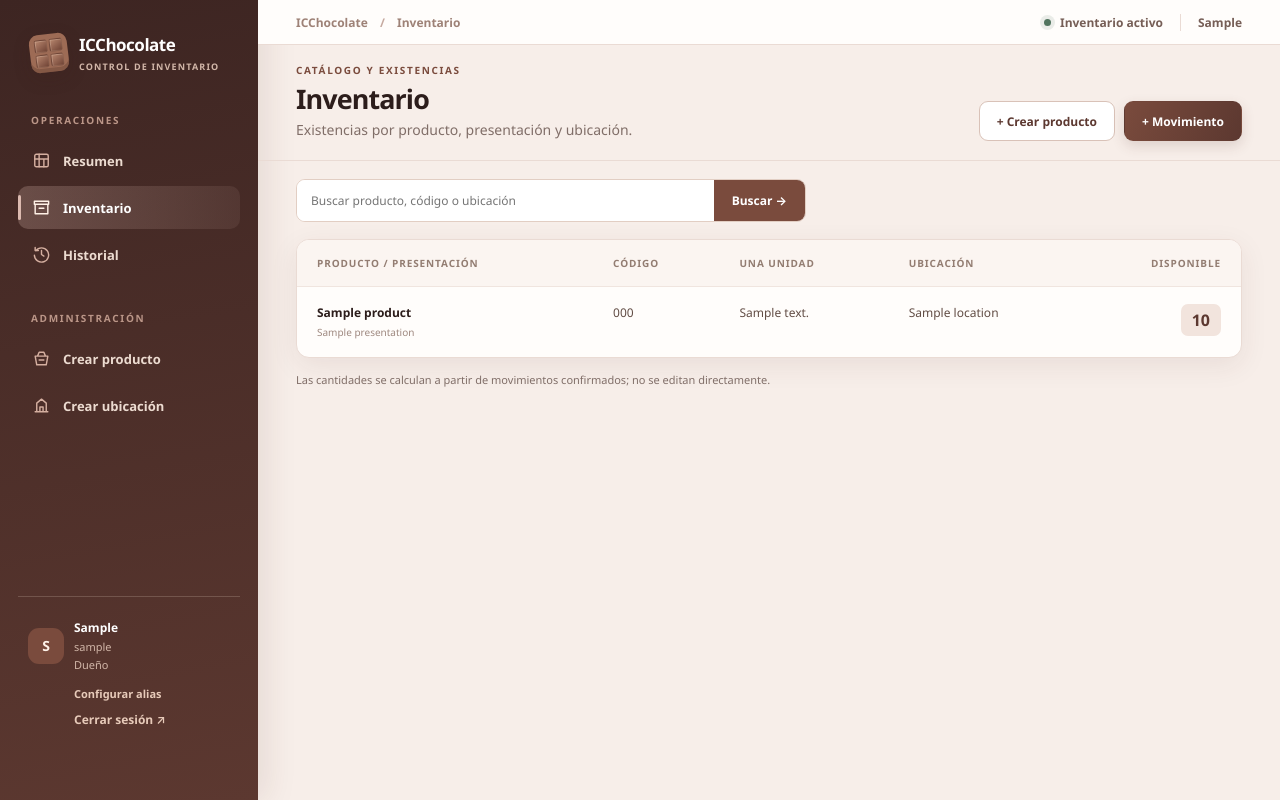
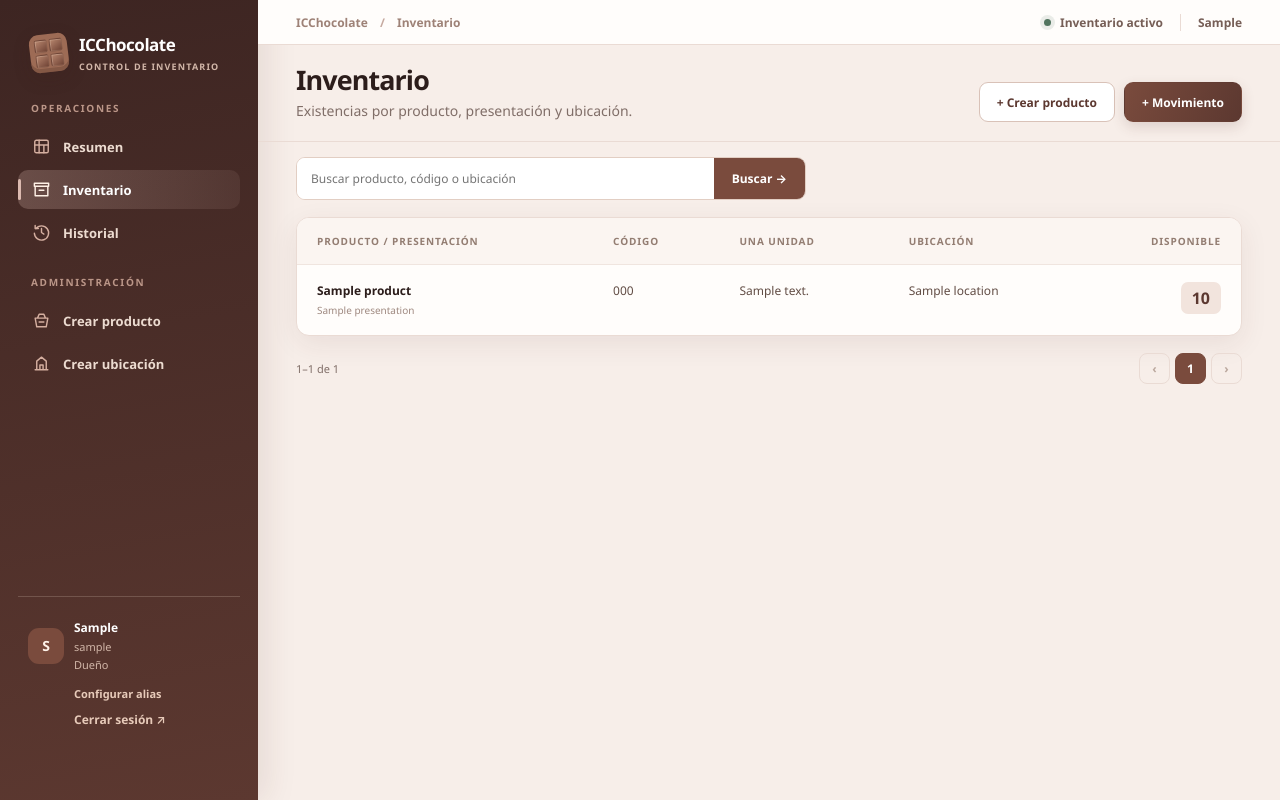
Before and after one commit to Miguel-ACD/ICChocolate, a Django app: page /inventario/ in a window 1280 px wide. Run offline with Django 5.2, Linux system fonts and the light colour scheme; a user stored in the database is signed in; tables that the repository leaves empty hold one stand-in row (values such as "Sample post").

Commit message:
Compact dashboard and add paginated inventory views

```diff
--- a/inventory/static/inventory/style.css
+++ b/inventory/static/inventory/style.css
@@ -65,6 +65,7 @@ button { cursor: pointer; }
 .section-heading { display: flex; align-items: end; justify-content: space-between; gap: 16px; margin: 26px 0 12px; }
 .section-heading.first-section { margin-top: 0; }
 .section-heading h2 { margin: 4px 0 0; font-size: 18px; letter-spacing: -.35px; }
+.heading-note { color: var(--muted); font-size: 11px; font-weight: 600; margin-left: 7px; }
 .text-link { color: var(--cocoa); font-size: 12px; font-weight: 700; }
 .stats { display: grid; grid-template-columns: repeat(3, minmax(0,1fr)); gap: 12px; }
 .stat, .panel { background: var(--surface); border: 1px solid var(--line); border-radius: 13px; box-shadow: var(--shadow); }
@@ -75,6 +76,7 @@ button { cursor: pointer; }
 .stat strong { display: block; color: var(--ink); font-size: 24px; letter-spacing: -.7px; margin: 1px 0; }
 .stat small { color: #a99389; font-size: 10px; }
 .table-panel { overflow-x: auto; }
+.table-panel th { position: sticky; top: 0; z-index: 1; }
 table { border-collapse: collapse; width: 100%; min-width: 650px; }
 th { text-align: left; color: #937d72; font-size: 10px; text-transform: uppercase; letter-spacing: .9px; font-weight: 800; background: #fbf5f1; padding: 16px 20px; white-space: nowrap; }
 td { border-top: 1px solid #f0e5df; padding: 17px 20px; color: #624d45; font-size: 12px; line-height: 1.5; vertical-align: top; }
@@ -88,13 +90,18 @@ td small { display: block; color: #9e887f; margin-top: 3px; }
 .tag-compra, .tag-inicial { background: #e7f7f0; color: #197451; }
 .tag-venta, .tag-merma { background: #fff1e9; color: #a3572c; }
 .tag-traslado { background: #eee9f2; color: #756481; }
-.roadmap-note { display: flex; align-items: start; gap: 13px; margin-top: 25px; padding: 15px 18px; background: #f4e7df; border: 1px solid #ead4c8; border-radius: 10px; color: #775f54; font-size: 12px; line-height: 1.5; }
-.roadmap-note strong { color: #5c3830; white-space: nowrap; }
 .searchbar { display: flex; max-width: 510px; min-height: 43px; background: white; border: 1px solid #e2cec3; border-radius: 9px; overflow: hidden; margin-bottom: 17px; }
 .searchbar:focus-within { border-color: var(--cocoa); box-shadow: 0 0 0 3px rgba(122,75,61,.12); }
 .searchbar input { flex: 1; min-width: 0; border: 0; outline: 0; padding: 11px 14px; font-size: 12px; }
 .searchbar button { border: 0; background: var(--cocoa); color: white; padding: 0 18px; font-size: 12px; font-weight: 700; }
 .help-note { color: #806e68; font-size: 11px; margin: 14px 0 0; }
+.pagination { display: flex; align-items: center; justify-content: space-between; gap: 14px; min-height: 40px; margin-top: 12px; }
+.page-summary { color: var(--muted); font-size: 11px; }
+.page-buttons { display: flex; align-items: center; flex-wrap: wrap; gap: 5px; }
+.page-buttons a, .page-buttons span { min-width: 31px; height: 31px; display: inline-grid; place-items: center; padding: 0 6px; border: 1px solid var(--line); border-radius: 8px; background: var(--surface); color: var(--cocoa); font-size: 12px; font-weight: 700; }
+.page-buttons a:hover { background: #f3e4dd; }
+.page-buttons .current { color: white; background: var(--cocoa); border-color: var(--cocoa); }
+.page-buttons .disabled, .page-buttons .ellipsis { color: #bba89e; background: transparent; }
 .form-panel { padding: 29px; }
 .form-panel.narrow { max-width: 650px; }
 .form-stack { display: grid; gap: 18px; }
@@ -105,9 +112,10 @@ td small { display: block; color: #9e887f; margin-top: 3px; }
 .form-error, .message.error { background: #fff0ed; border: 1px solid #f6d8d1; color: #9a3832; padding: 12px 15px; border-radius: 9px; font-size: 12px; }
 .message.success { background: #e7f7f0; border: 1px solid #cdebdc; color: #207452; padding: 12px 15px; border-radius: 9px; font-size: 12px; }
 .messages { margin-bottom: 20px; }
-.modal-backdrop { position: fixed; inset: 0; z-index: 20; display: grid; place-items: center; padding: 22px; }
+.modal-backdrop { position: fixed; inset: 0; z-index: 20; display: grid; place-items: center; padding: 36px; }
 .modal-shade { position: absolute; inset: 0; background: rgba(39, 22, 19, .62); }
-.modal-card { position: relative; z-index: 1; width: min(640px, 100%); max-height: calc(100vh - 44px); overflow-y: auto; background: var(--surface); border-radius: 16px; padding: 26px 30px 30px; box-shadow: 0 28px 70px rgba(31, 15, 12, .3); }
+.modal-card { position: relative; z-index: 1; width: min(640px, 100%); max-height: calc(100dvh - 72px); overflow-y: auto; scrollbar-width: thin; background: var(--surface); border: 1px solid #eadbd4; border-radius: 18px; padding: 26px 30px 30px; box-shadow: 0 28px 70px rgba(31, 15, 12, .3); }
+.location-modal { width: min(490px, 100%); }
 .modal-header { display: flex; align-items: start; justify-content: space-between; gap: 18px; margin-bottom: 22px; }
 .modal-header h2 { margin: 5px 0 4px; font-size: 26px; letter-spacing: -.5px; }
 .modal-header p { margin: 0; color: var(--muted); font-size: 12px; line-height: 1.5; }
@@ -148,4 +156,28 @@ td small { display: block; color: #9e887f; margin-top: 3px; }
 .login-footer { color: #a38b80; font-size: 11px; border-top: 1px solid var(--line); margin-top: 31px; padding-top: 22px; text-align: center; }
 @media (max-width: 1100px) { .app-shell { grid-template-columns: 220px minmax(0,1fr); } .main { padding: 18px 25px 45px; } .topbar { padding: 0 25px; } .page-heading { padding-left: 25px; padding-right: 25px; } }
 @media (max-width: 800px) { .login-shell { grid-template-columns: 1fr; } .login-intro { min-height: 340px; padding: 28px; } .login-intro-content { padding: 50px 0 20px; } .intro-features, .login-intro-footer { display: none; } .chocolate-art { width: 155px; height: 125px; right: -30px; bottom: 18px; } .login-form-side { min-height: 400px; } .app-shell { grid-template-columns: 1fr; } .sidebar { gap: 0; padding-bottom: 20px; } .sidebar .nav-list { display: flex; flex-wrap: wrap; } .sidebar-section-label { margin-top: 18px; } .sidebar-bottom { display: none; } }
-@media (max-width: 620px) { .main { padding: 18px 16px 35px; } .topbar { padding: 0 16px; } .topbar-right { display: none; } .page-heading { padding: 14px 16px 18px; align-items: start; flex-direction: column; } .stats { grid-template-columns: 1fr; } .section-heading { align-items: start; flex-direction: column; } .confirm-grid { grid-template-columns: 1fr; } .roadmap-note { flex-direction: column; gap: 3px; } .modal-card { padding: 20px; } }
+@media (max-width: 620px) { .main { padding: 18px 16px 35px; } .topbar { padding: 0 16px; } .topbar-right { display: none; } .page-heading { padding: 14px 16px 18px; align-items: start; flex-direction: column; } .stats { grid-template-columns: 1fr; } .section-heading { align-items: start; flex-direction: column; } .confirm-grid { grid-template-columns: 1fr; } .modal-backdrop { padding: 22px; } .modal-card { max-height: calc(100dvh - 44px); padding: 20px; } }
+@media (min-width: 801px) {
+  html, body { height: 100%; overflow: hidden; }
+  .app-shell { height: 100vh; min-height: 0; }
+  .sidebar { height: 100vh; min-height: 0; overflow-y: auto; }
+  .sidebar-section-label { margin-top: 23px; }
+  .nav-link { min-height: 39px; }
+  .workspace { display: flex; flex-direction: column; height: 100vh; min-height: 0; overflow: hidden; }
+  .topbar, .page-heading { flex: none; }
+  .main { display: flex; flex-direction: column; flex: 1; width: 100%; min-height: 0; overflow-y: auto; padding: 15px 38px 18px; }
+  .page-dashboard, .page-inventory, .page-movement_history { overflow: hidden; }
+  .page-dashboard .section-heading, .page-dashboard .stats, .page-inventory .searchbar { flex: none; }
+  .page-dashboard .recent-table { flex: 1; min-height: 0; overflow: auto; }
+  .page-inventory .data-table, .page-movement_history .data-table { flex: 0 1 auto; min-height: 0; overflow: auto; }
+  .page-inventory .pagination, .page-movement_history .pagination { flex: none; }
+}
+@media (min-width: 801px) and (max-width: 1100px) { .main { padding-left: 25px; padding-right: 25px; } }
+@media (min-width: 801px) and (max-height: 680px) {
+  .sidebar { padding-top: 16px; padding-bottom: 18px; }
+  .sidebar-section-label { margin-top: 12px; margin-bottom: 6px; }
+  .nav-link { min-height: 32px; }
+  .sidebar-bottom { padding-top: 10px; }
+  .alias-link { margin-top: 8px; }
+  .logout { margin-top: 6px; }
+}
--- a/inventory/templates/inventory/base.html
+++ b/inventory/templates/inventory/base.html
@@ -22,7 +22,7 @@
       <div class="sidebar-section-label">ADMINISTRACIÓN</div>
       <nav aria-label="Administración" class="nav-list">
         <a href="{% url 'product_new' %}" data-modal-open class="nav-link {% if page == 'product_new' %}active{% endif %}" {% if page == 'product_new' %}aria-current="page"{% endif %}>{% include 'inventory/ui_icon.html' with icon='product' %} Crear producto</a>
-        <a href="{% url 'location_new' %}" class="nav-link {% if page == 'location_new' %}active{% endif %}" {% if page == 'location_new' %}aria-current="page"{% endif %}>{% include 'inventory/ui_icon.html' with icon='location' %} Crear ubicación</a>
+        <a href="{% url 'location_new' %}" data-modal-open class="nav-link {% if page == 'location_new' %}active{% endif %}" {% if page == 'location_new' %}aria-current="page"{% endif %}>{% include 'inventory/ui_icon.html' with icon='location' %} Crear ubicación</a>
       </nav>
       {% endif %}
       <div class="sidebar-bottom">
@@ -34,7 +34,7 @@
     <div class="workspace">
       <header class="topbar"><div class="breadcrumb">ICChocolate <span>/</span> {% block breadcrumb %}Panel de control{% endblock %}</div><div class="topbar-right"><span class="status-dot" aria-hidden="true"></span> Inventario activo <span class="topbar-separator"></span> {{ request.user.profile.alias }}</div></header>
       <div class="page-heading"><div><span class="eyebrow">{% block page_label %}ICCHOCOLATE{% endblock %}</span><h1>{% block page_heading %}Panel de control{% endblock %}</h1><p>{% block page_description %}{% endblock %}</p></div><div class="heading-actions">{% block page_actions %}{% endblock %}</div></div>
-      <main class="main">
+      <main class="main page-{{ page }}">
         {% if messages %}<div class="messages" role="status">{% for message in messages %}<div class="message {{ message.tags }}">{{ message }}</div>{% endfor %}</div>{% endif %}
         {% block content %}{% endblock %}
       </main>
--- a/inventory/templates/inventory/history.html
+++ b/inventory/templates/inventory/history.html
@@ -6,5 +6,6 @@
 {% block page_description %}Cada movimiento conserva responsable, fecha y efecto sobre las existencias.{% endblock %}
 {% block page_actions %}<a class="button button-dark" data-modal-open href="{% url 'movement_new' %}">+ Movimiento</a>{% endblock %}
 {% block content %}
-<div class="panel table-panel"><table><thead><tr><th>Fecha</th><th>Hora</th><th>Tipo</th><th>Detalle</th><th>Responsable</th><th>Motivo</th></tr></thead><tbody>{% for movement in movements %}<tr><td>{{ movement.created_at|date:'d/m/Y' }}</td><td>{{ movement.created_at|time:'H:i' }}</td><td><span class="tag tag-{{ movement.type|lower }}">{{ movement.get_type_display }}</span></td><td>{% for line in movement.lines.all %}<div class="history-line"><strong>{% if line.delta > 0 %}+{% endif %}{{ line.delta }}</strong> {{ line.presentation_snapshot }}<small>{{ line.location_snapshot }}</small></div>{% endfor %}</td><td>{{ movement.created_by.profile.alias }}</td><td>{{ movement.reason|default:'—' }}</td></tr>{% empty %}<tr><td colspan="6" class="empty">Aún no hay movimientos.</td></tr>{% endfor %}</tbody></table></div>
+<div class="panel table-panel data-table"><table><thead><tr><th>Fecha</th><th>Hora</th><th>Tipo</th><th>Detalle</th><th>Responsable</th><th>Motivo</th></tr></thead><tbody>{% for movement in movements %}<tr><td>{{ movement.created_at|date:'d/m/Y' }}</td><td>{{ movement.created_at|time:'H:i' }}</td><td><span class="tag tag-{{ movement.type|lower }}">{{ movement.get_type_display }}</span></td><td>{% for line in movement.lines.all %}<div class="history-line"><strong>{% if line.delta > 0 %}+{% endif %}{{ line.delta }}</strong> {{ line.presentation_snapshot }}<small>{{ line.location_snapshot }}</small></div>{% endfor %}</td><td>{{ movement.created_by.profile.alias }}</td><td>{{ movement.reason|default:'—' }}</td></tr>{% empty %}<tr><td colspan="6" class="empty">Aún no hay movimientos.</td></tr>{% endfor %}</tbody></table></div>
+{% include 'inventory/pagination.html' %}
 {% endblock %}
--- a/inventory/templates/inventory/inventory.html
+++ b/inventory/templates/inventory/inventory.html
@@ -1,12 +1,12 @@
 {% extends 'inventory/base.html' %}
 {% block title %}Inventario · ICChocolate{% endblock %}
 {% block breadcrumb %}Inventario{% endblock %}
-{% block page_label %}CATÁLOGO Y EXISTENCIAS{% endblock %}
+{% block page_label %}{% endblock %}
 {% block page_heading %}Inventario{% endblock %}
 {% block page_description %}Existencias por producto, presentación y ubicación.{% endblock %}
 {% block page_actions %}{% if owner %}<a class="button button-outline" data-modal-open href="{% url 'product_new' %}">+ Crear producto</a>{% endif %}<a class="button button-dark" data-modal-open href="{% url 'movement_new' %}">+ Movimiento</a>{% endblock %}
 {% block content %}
 <form class="searchbar" method="get"><input name="q" value="{{ query }}" placeholder="Buscar producto, código o ubicación" aria-label="Buscar inventario"><button type="submit">Buscar →</button></form>
-<div class="panel table-panel"><table><thead><tr><th>Producto / presentación</th><th>Código</th><th>Una unidad</th><th>Ubicación</th><th class="numeric">Disponible</th></tr></thead><tbody>{% for stock in stocks %}<tr><td><strong>{{ stock.presentation.product.name }}</strong><small>{{ stock.presentation.name }}</small></td><td>{{ stock.presentation.code }}</td><td>{{ stock.presentation.unit_description }}</td><td>{{ stock.location.name }}</td><td class="numeric"><span class="quantity">{{ stock.quantity }}</span></td></tr>{% empty %}<tr><td colspan="5" class="empty">No hay existencias que coincidan. Crea un producto o registra una compra.</td></tr>{% endfor %}</tbody></table></div>
-<p class="help-note">Las cantidades se calculan a partir de movimientos confirmados; no se editan directamente.</p>
+<div class="panel table-panel data-table"><table><thead><tr><th>Producto / presentación</th><th>Código</th><th>Una unidad</th><th>Ubicación</th><th class="numeric">Disponible</th></tr></thead><tbody>{% for stock in stocks %}<tr><td><strong>{{ stock.presentation.product.name }}</strong><small>{{ stock.presentation.name }}</small></td><td>{{ stock.presentation.code }}</td><td>{{ stock.presentation.unit_description }}</td><td>{{ stock.location.name }}</td><td class="numeric"><span class="quantity">{{ stock.quantity }}</span></td></tr>{% empty %}<tr><td colspan="5" class="empty">No hay existencias que coincidan. Crea un producto o registra una compra.</td></tr>{% endfor %}</tbody></table></div>
+{% include 'inventory/pagination.html' %}
 {% endblock %}
--- /dev/null
+++ b/inventory/templates/inventory/pagination.html
@@ -0,0 +1,8 @@
+<nav class="pagination" aria-label="Páginas de resultados">
+  <span class="page-summary">{{ page_obj.start_index }}–{{ page_obj.end_index }} de {{ page_obj.paginator.count }}</span>
+  <div class="page-buttons">
+    {% if page_obj.has_previous %}<a href="?{% if query %}q={{ query|urlencode }}&amp;{% endif %}page={{ page_obj.previous_page_number }}" aria-label="Página anterior">‹</a>{% else %}<span class="disabled" aria-hidden="true">‹</span>{% endif %}
+    {% for number in page_numbers %}{% if number == '…' %}<span class="ellipsis">…</span>{% elif number == page_obj.number %}<span class="current" aria-current="page">{{ number }}</span>{% else %}<a href="?{% if query %}q={{ query|urlencode }}&amp;{% endif %}page={{ number }}">{{ number }}</a>{% endif %}{% endfor %}
+    {% if page_obj.has_next %}<a href="?{% if query %}q={{ query|urlencode }}&amp;{% endif %}page={{ page_obj.next_page_number }}" aria-label="Página siguiente">›</a>{% else %}<span class="disabled" aria-hidden="true">›</span>{% endif %}
+  </div>
+</nav>
--- a/inventory/views.py
+++ b/inventory/views.py
@@ -6,6 +6,7 @@ from django.contrib.auth.decorators import login_required
 from django.contrib.auth.forms import AuthenticationForm
 from django.db import IntegrityError, transaction
 from django.db.models import Sum
+from django.core.paginator import Paginator
 from django.http import HttpResponseForbidden, JsonResponse
 from django.shortcuts import redirect, render
 from django.views.decorators.http import require_POST
@@ -49,7 +50,7 @@ def logout_view(request):
 def dashboard(request):
     stocks = Stock.objects.select_related("presentation__product", "location").filter(quantity__gt=0)
     total = stocks.aggregate(total=Sum("quantity"))["total"] or 0
-    recent = Movement.objects.select_related("created_by__profile").prefetch_related("lines")[:5]
+    recent = Movement.objects.select_related("created_by__profile").prefetch_related("lines").order_by("-created_at", "-pk")[:30]
     return render(request, "inventory/dashboard.html", {
         "total_units": total, "positions": stocks.count(), "products": Product.objects.filter(active=True).count(),
         "recent": recent, "owner": is_owner(request.user),
@@ -61,12 +62,17 @@ def dashboard(request):
 def inventory_list(request):
     query = request.GET.get("q", "").strip()[:100]
     stocks = Stock.objects.select_related("presentation__product", "location").order_by(
-        "presentation__product__name", "presentation__name", "location__name")
+        "presentation__product__name", "presentation__name", "location__name", "pk")
     if query:
         from django.db.models import Q
         stocks = stocks.filter(Q(presentation__product__name__icontains=query) |
                                Q(presentation__code__icontains=query) | Q(location__name__icontains=query))
-    return render(request, "inventory/inventory.html", {"stocks": stocks, "query": query, "owner": is_owner(request.user)})
+    page_obj = Paginator(stocks, 4).get_page(request.GET.get("page"))
+    return render(request, "inventory/inventory.html", {
+        "stocks": page_obj.object_list, "page_obj": page_obj,
+        "page_numbers": page_obj.paginator.get_elided_page_range(page_obj.number, on_each_side=2, on_ends=1),
+        "query": query, "owner": is_owner(request.user),
+    })
 
 
 @login_required
@@ -122,8 +128,13 @@ def movement_confirm(request):
 @login_required
 @profile_required
 def movement_history(request):
-    movements = Movement.objects.select_related("created_by__profile").prefetch_related("lines")[:100]
-    return render(request, "inventory/history.html", {"movements": movements, "owner": is_owner(request.user)})
+    movements = Movement.objects.select_related("created_by__profile").prefetch_related("lines").order_by("-created_at", "-pk")
+    page_obj = Paginator(movements, 4).get_page(request.GET.get("page"))
+    return render(request, "inventory/history.html", {
+        "movements": page_obj.object_list, "page_obj": page_obj,
+        "page_numbers": page_obj.paginator.get_elided_page_range(page_obj.number, on_each_side=2, on_ends=1),
+        "owner": is_owner(request.user),
+    })
 
 
 @login_required
```
Also changed, not shown: inventory/templates/inventory/dashboard.html (+4 -5 lines), inventory/templates/inventory/location_form.html (+14 -4 lines), inventory/tests/test_inventory.py (+45 -0 lines).
